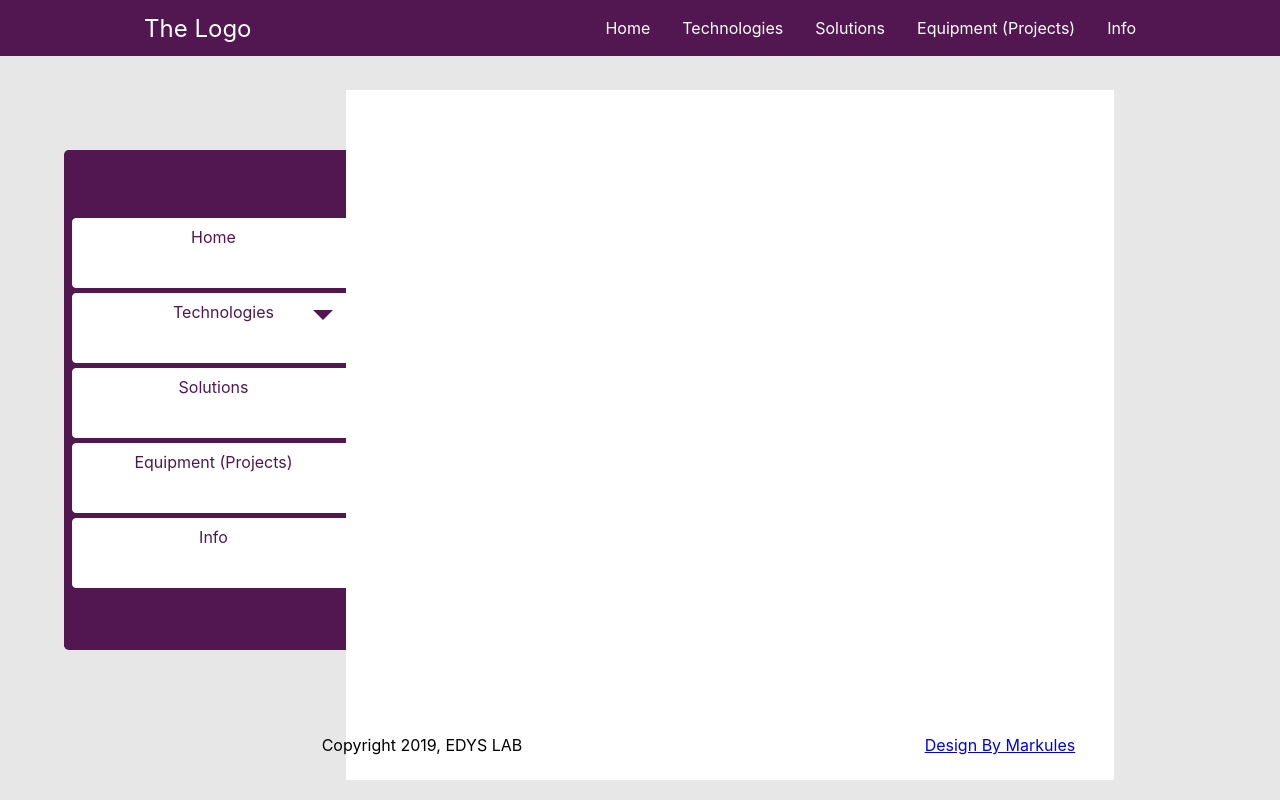
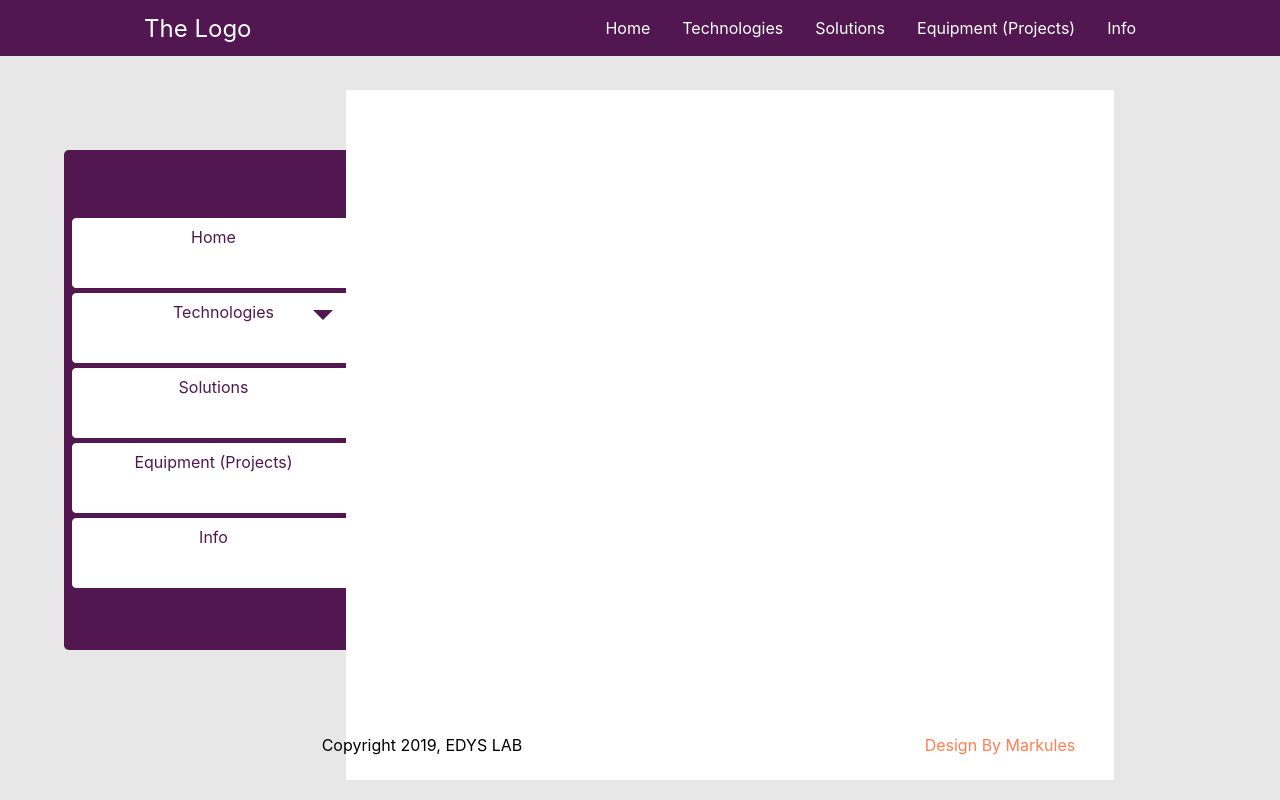
Before and after one commit to Markules/InformativeSite, a React (Create React App) app: page / in a window 1280 px wide. Built offline with nearby package versions, Linux system fonts and the light colour scheme.

Commit message:
changed color in dropdown menu

```diff
--- a/src/components/Footer/Footer.css
+++ b/src/components/Footer/Footer.css
@@ -21,6 +21,12 @@
     position: absolute;
     right: 5%;
     top: 25px;
+
+}
+
+.designBy a {
+    text-decoration: none;
+    color:coral;
 }
 
 @media (max-width: 768px) {
--- a/src/components/Footer/Footer.js
+++ b/src/components/Footer/Footer.js
@@ -6,7 +6,7 @@ export class Footer extends React.Component {
         return (
             <div className="footer">
                 <div className="copyright">Copyright 2019, EDYS LAB</div>
-                <div className="designBy"><a href='#'>Design By Markules</a></div>
+                <div className="designBy"><a href='https://github.com/Markules'>Design By Markules</a></div>
             </div>
         )
     }
--- a/src/components/toolbar/Toolbar.css
+++ b/src/components/toolbar/Toolbar.css
@@ -82,7 +82,9 @@
   }
 
   /* Change color of dropdown links on hover */
-.dropdown-content a:hover {background-color: #fa923f;}
+.dropdown-content a:hover {
+    color: white;
+    background-color: #fa923f;}
 
 /* Show the dropdown menu on hover */
 .dropdown:hover .dropdown-content {display: block;}
```
